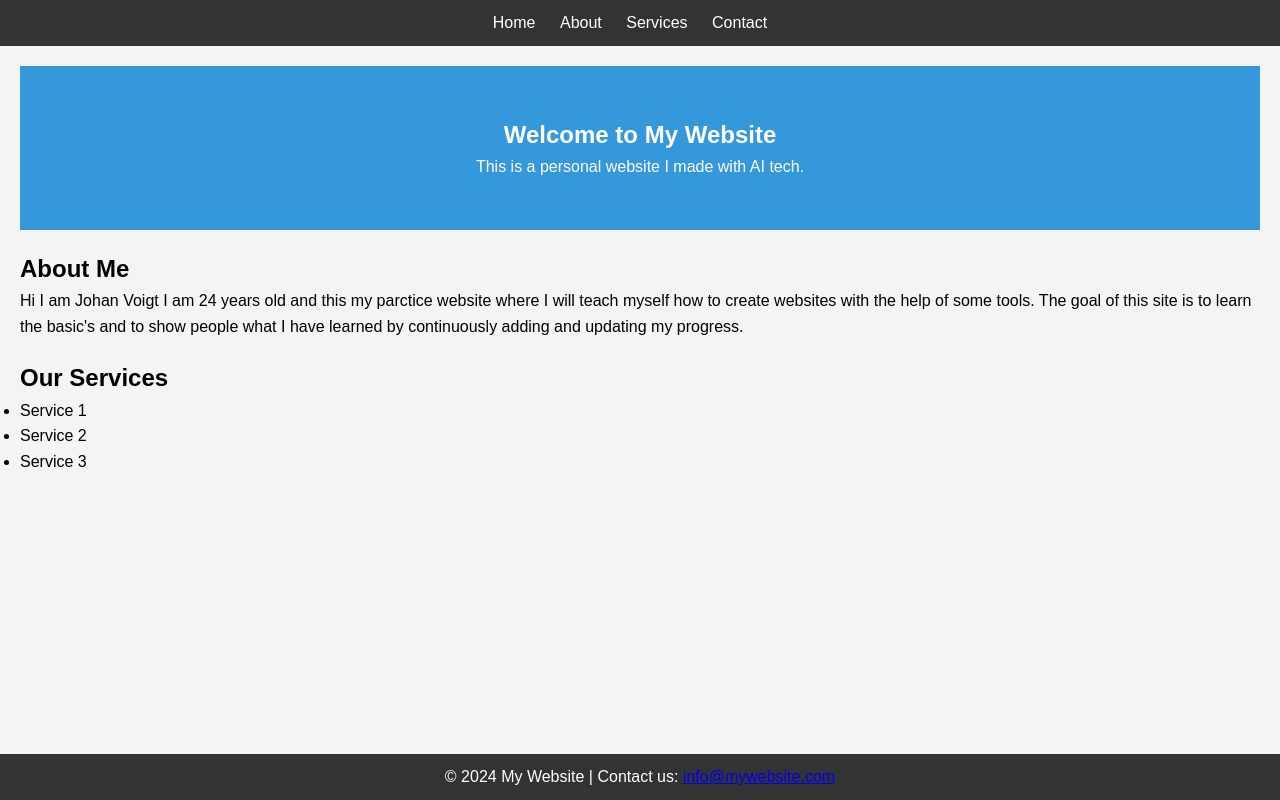
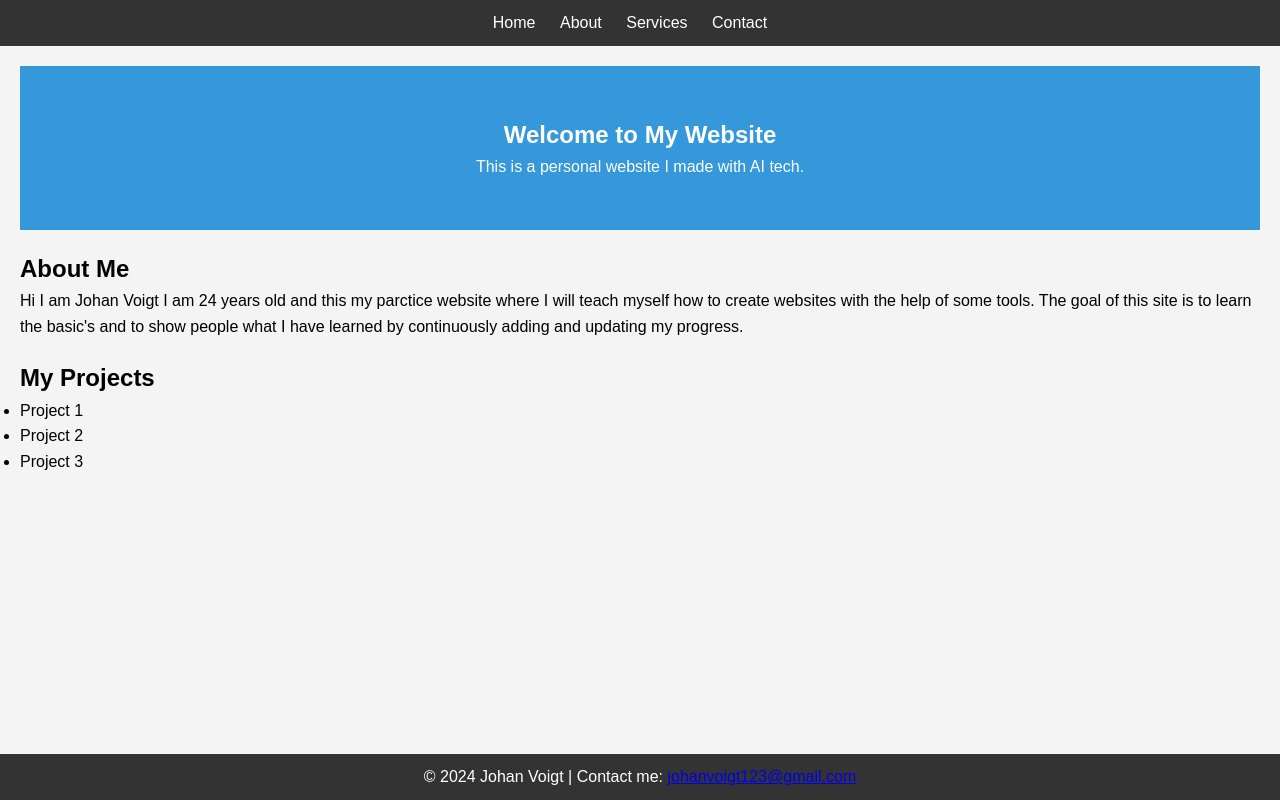
Before and after one commit to JvSoda/My-Website, a plain HTML site: page index.html in a window 1280 px wide. Drawn offline with Linux system fonts and the light colour scheme.

Commit message:
Update index.html

```diff
--- a/index.html
+++ b/index.html
@@ -32,17 +32,17 @@
         </section>
 
         <section id="services">
-            <h2>Our Services</h2>
+            <h2>My Projects</h2>
             <ul>
-                <li>Service 1</li>
-                <li>Service 2</li>
-                <li>Service 3</li>
+                <li>Project 1</li>
+                <li>Project 2</li>
+                <li>Project 3</li>
             </ul>
         </section>
     </main>
 
     <footer>
-        <p>&copy; 2024 My Website | Contact us: <a href="mailto:info@mywebsite.com">info@mywebsite.com</a></p>
+        <p>&copy; 2024 Johan Voigt | Contact me: <a href="johanvoigt123@gmail.com">johanvoigt123@gmail.com</a></p>
     </footer>
 
     <script src="script.js"></script>
```
